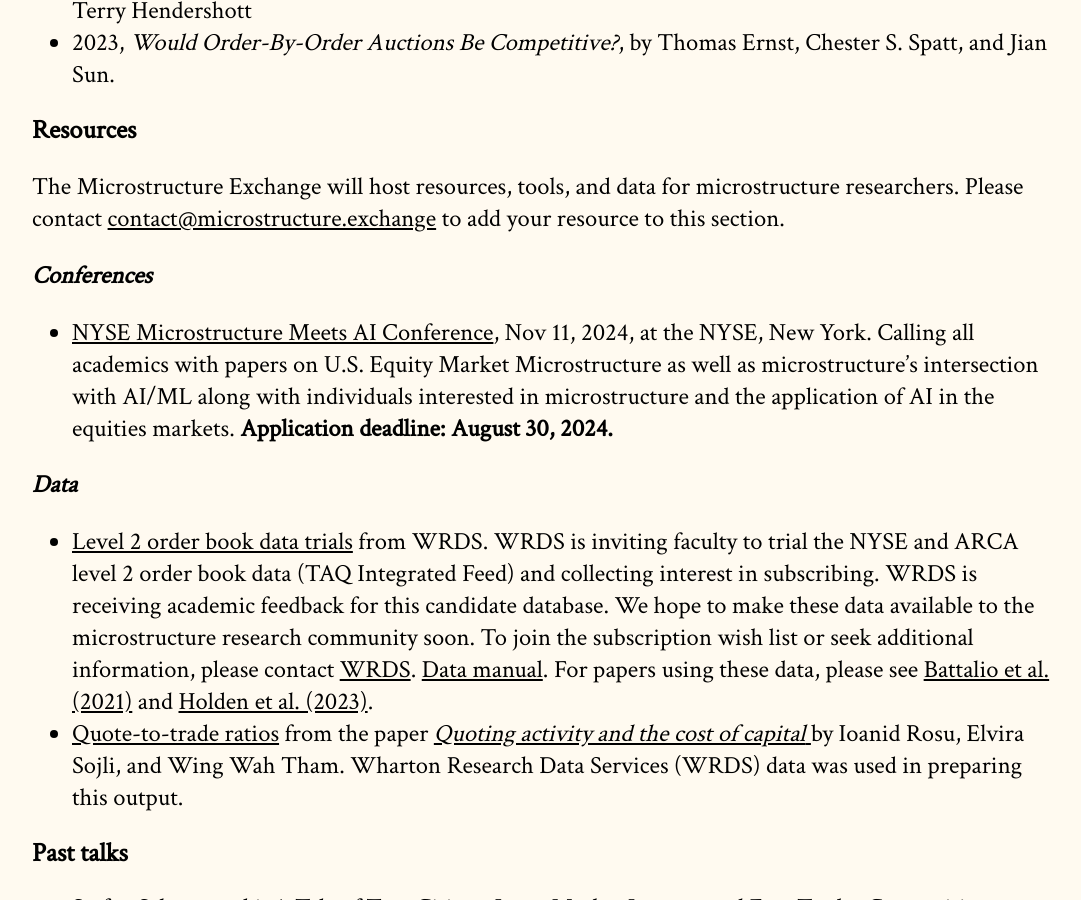
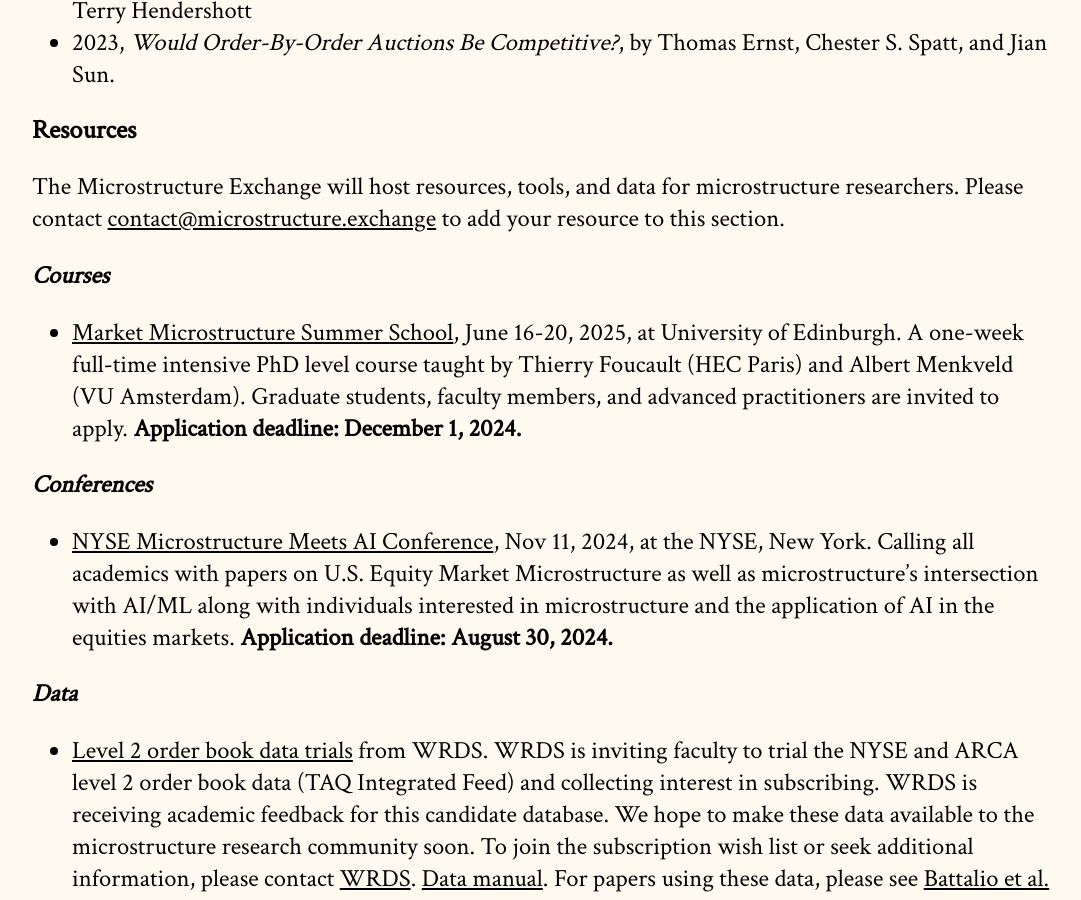
Before and after one commit to cpfiffer/microstructure.exchange, a Jekyll site: the page built from index.md, in a window 1280 px wide and 900 px high, scrolled down 2156 px. Shown: the whole window, without its empty margins (96-1177 px from the left). Built offline with Jekyll 4.4.1, drawn with Linux system fonts in a browser that asks for light colours; some web fonts are replaced.

Commit message:
Update index.md

```diff
--- a/index.md
+++ b/index.md
@@ -59,8 +59,8 @@ WRDS is sponsoring the TME best paper award. Every academic year, all papers pre
 
 The Microstructure Exchange will host resources, tools, and data for microstructure researchers. Please contact [contact@microstructure.exchange](mailto:contact@microstructure.exchange) to add your resource to this section.
 
-<!-- ### Courses
-- [Market Microstructure Summer School](https://microstructure-course.com/), July 1-5, 2024, at Stockholm University. A one-week full-time intensive PhD level course taught by Thierry Foucault (HEC Paris) and Albert Menkveld (VU Amsterdam). This edition includes a guest lecture by Paul Milgrom (Stanford). Graduate students, faculty members, and advanced practitioners are invited to apply. **Application deadline: December 1, 2023.** -->
+### Courses
+- [Market Microstructure Summer School](https://microstructure-course.com/), June 16-20, 2025, at University of Edinburgh. A one-week full-time intensive PhD level course taught by Thierry Foucault (HEC Paris) and Albert Menkveld (VU Amsterdam). Graduate students, faculty members, and advanced practitioners are invited to apply. **Application deadline: December 1, 2024.**
 
 ### Conferences
 - [NYSE Microstructure Meets AI Conference](https://www.nyse.com/events/nyse-microstructure-meets-ai-conference), Nov 11, 2024, at the NYSE, New York. Calling all academics with papers on U.S. Equity Market Microstructure as well as microstructure’s intersection with AI/ML along with individuals interested in microstructure and the application of AI in the equities markets. **Application deadline: August 30, 2024.**
```
